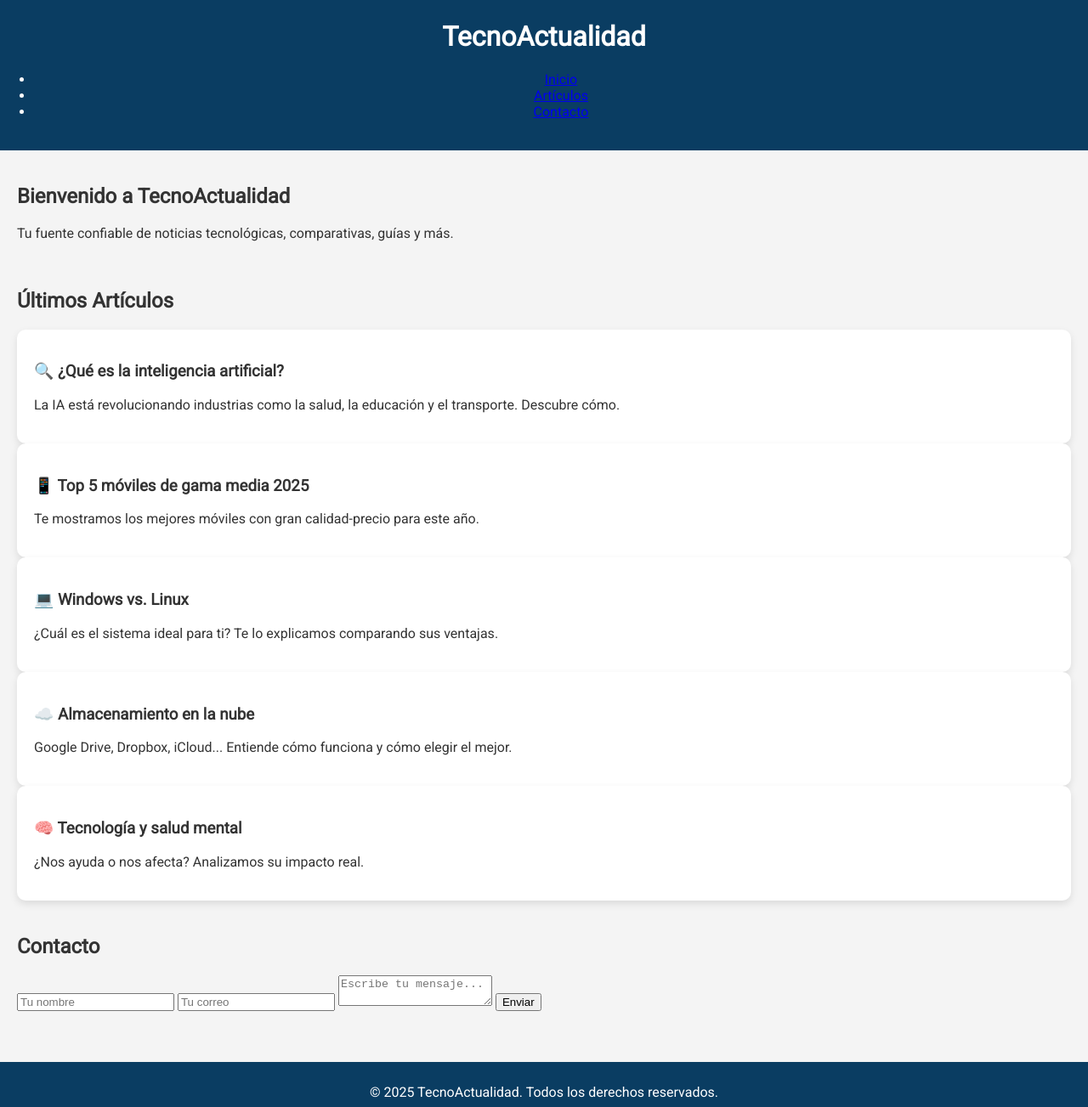
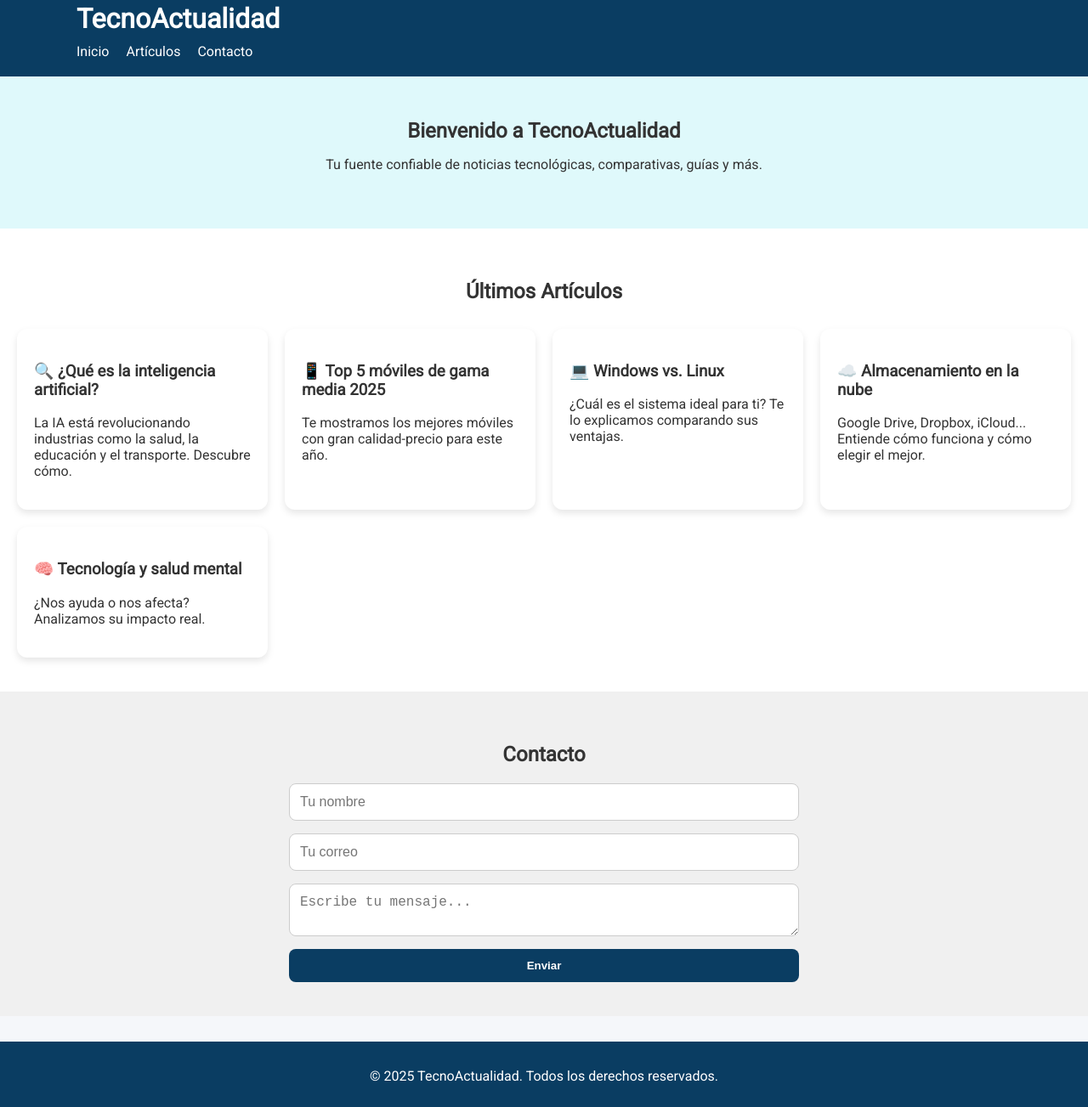
Before and after one commit to UnaxEspinosa/TecnoActualidad, a plain HTML site: page index.html in a window 1280 px wide. Shown: the part 17-1320 px from the top of the page at 85% size. Drawn offline with Linux system fonts and the light colour scheme.

Commit message:
Update Style.css

```diff
--- a/Style.css
+++ b/Style.css
@@ -1,41 +1,130 @@
+/* Reset y base */
 body {
+  margin: 0;
   font-family: 'Roboto', sans-serif;
-  margin: 0;
-  background-color: #f4f4f4;
+  background: #f5f7fa;
   color: #333;
 }
 
+a {
+  color: inherit;
+  text-decoration: none;
+}
+
+.container {
+  max-width: 1100px;
+  margin: 0 auto;
+  padding: 0 20px;
+}
+
+/* Encabezado */
 header {
-  background-color: #0a3d62;
+  background: #0a3d62;
   color: white;
   padding: 20px 0;
-  text-align: center;
   position: sticky;
   top: 0;
+  z-index: 1000;
 }
 
-main {
-  padding: 20px;
+header h1 {
+  margin: 0;
+}
+
+nav ul {
+  display: flex;
+  list-style: none;
+  gap: 20px;
+  padding: 0;
+  margin: 10px 0 0;
+}
+
+nav a:hover {
+  text-decoration: underline;
+}
+
+/* Sección Hero */
+.hero {
+  background: #dff9fb;
+  padding: 50px 20px;
+  text-align: center;
+}
+
+.hero h2 {
+  margin: 0 0 10px;
+}
+
+/* Artículos */
+.articles {
+  padding: 40px 20px;
+  background: white;
+}
+
+.articles h2 {
+  text-align: center;
+  margin-bottom: 30px;
+}
+
+.grid {
   display: grid;
+  grid-template-columns: repeat(auto-fit, minmax(260px, 1fr));
   gap: 20px;
 }
 
 .card {
-  background-color: white;
+  background: #ffffff;
   padding: 20px;
-  border-radius: 10px;
-  box-shadow: 0 4px 10px rgba(0,0,0,0.1);
+  border-radius: 12px;
+  box-shadow: 0 4px 8px rgba(0,0,0,0.1);
+  transition: transform 0.2s ease;
 }
 
-.card h2 {
-  margin-top: 0;
-  color: #0a3d62;
+.card:hover {
+  transform: translateY(-5px);
 }
 
+/* Contacto */
+.contact {
+  padding: 40px 20px;
+  background: #f0f0f0;
+  text-align: center;
+}
+
+.contact form {
+  max-width: 600px;
+  margin: 0 auto;
+  display: flex;
+  flex-direction: column;
+  gap: 15px;
+}
+
+.contact input,
+.contact textarea {
+  padding: 12px;
+  border-radius: 8px;
+  border: 1px solid #ccc;
+  font-size: 16px;
+}
+
+.contact button {
+  background: #0a3d62;
+  color: white;
+  padding: 12px;
+  border: none;
+  border-radius: 8px;
+  cursor: pointer;
+  font-weight: bold;
+}
+
+.contact button:hover {
+  background: #074173;
+}
+
+/* Footer */
 footer {
-  background-color: #0a3d62;
+  background: #0a3d62;
   color: white;
   text-align: center;
-  padding: 10px;
-  margin-top: 40px;
+  padding: 15px 0;
+  margin-top: 30px;
 }
```
